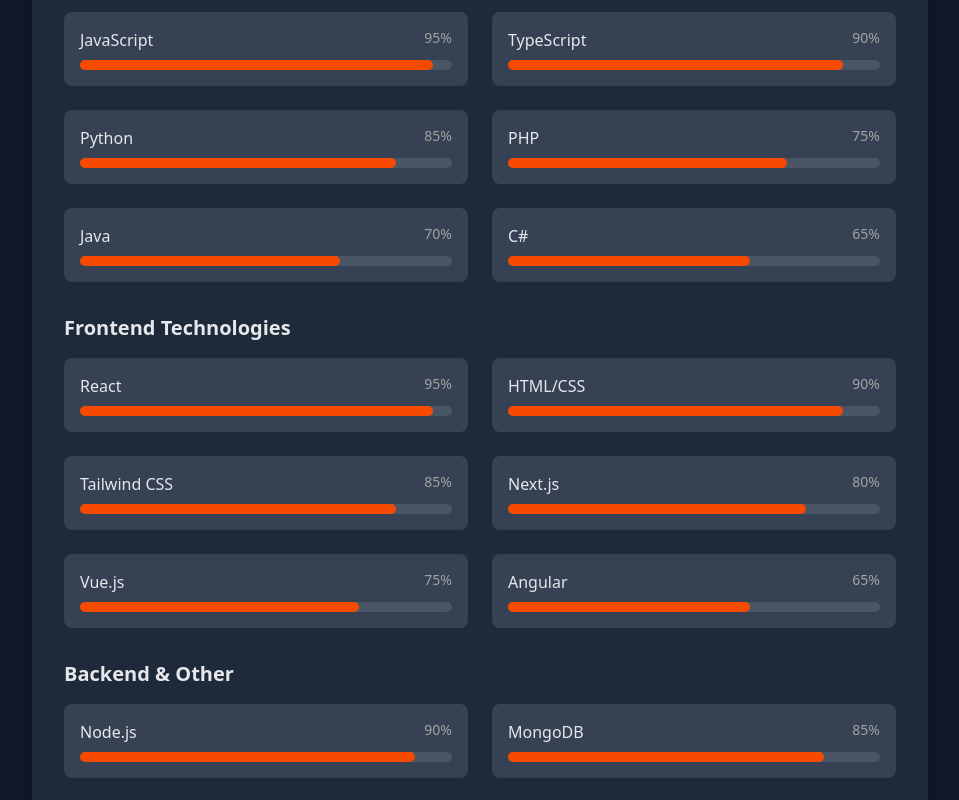
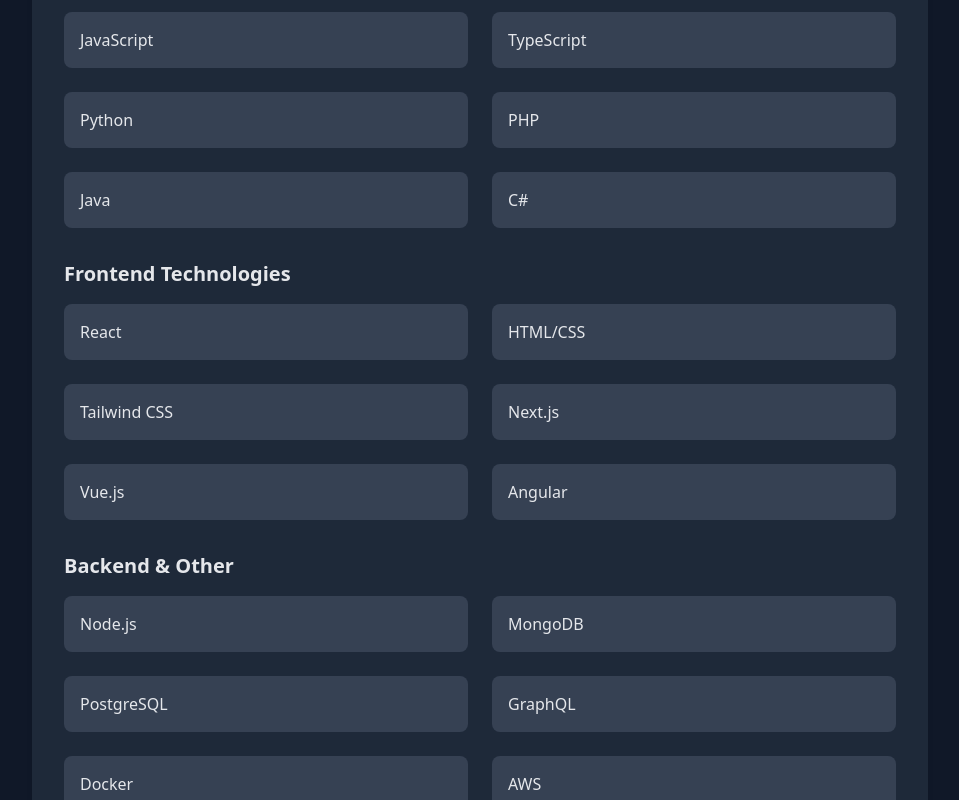
Before and after one commit to billy1479/Portfolio-React, a React (Create React App) app in the folder portfolio/: page / in a window 1280 px wide. Shown: the part 2080-2880 px from the top of the page, without its empty margins (288-1247 px from the left). Built offline with nearby package versions, Linux system fonts and the light colour scheme.

Commit message:
save point

```diff
--- a/portfolio/src/components/LanguagesSection.js
+++ b/portfolio/src/components/LanguagesSection.js
@@ -3,22 +3,6 @@
 
 const LanguagesSection = () => {
   const { programmingLanguages, frontendTechnologies, backendTechnologies } = skillsData;
-
-  // Component for skill bars
-  const SkillBar = ({ name, level }) => (
-    <div className="bg-gray-700 p-4 rounded-lg">
-      <div className="flex justify-between mb-2">
-        <h4 className="font-medium text-gray-200">{name}</h4>
-        <span className="text-sm text-gray-400">{level}%</span>
-      </div>
-      <div className="w-full bg-gray-600 rounded-full h-2.5">
-        <div
-          className="bg-orange-600 h-2.5 rounded-full"
-          style={{ width: `${level}%` }}
-        ></div>
-      </div>
-    </div>
-  );
 
   return (
     <section id="languages" className="max-w-4xl mx-auto mb-16 bg-gray-800 rounded-xl shadow-md overflow-hidden">
@@ -28,31 +12,31 @@
         {/* Programming Languages */}
         <div className="mb-8">
           <h3 className="text-xl font-bold mb-4 text-gray-200">Programming Languages</h3>
-          <div className="grid grid-cols-1 md:grid-cols-2 gap-6">
+          <ul className="grid grid-cols-1 md:grid-cols-2 gap-6">
             {programmingLanguages.map((skill, index) => (
-              <SkillBar key={index} name={skill.name} level={skill.level} />
+              <li key={index} className="bg-gray-700 p-4 rounded-lg font-medium text-gray-200">{skill.name}</li>
             ))}
-          </div>
+          </ul>
         </div>
 
         {/* Frontend Technologies */}
         <div className="mb-8">
           <h3 className="text-xl font-bold mb-4 text-gray-200">Frontend Technologies</h3>
-          <div className="grid grid-cols-1 md:grid-cols-2 gap-6">
+          <ul className="grid grid-cols-1 md:grid-cols-2 gap-6">
             {frontendTechnologies.map((skill, index) => (
-              <SkillBar key={index} name={skill.name} level={skill.level} />
+              <li key={index} className="bg-gray-700 p-4 rounded-lg font-medium text-gray-200">{skill.name}</li>
             ))}
-          </div>
+          </ul>
         </div>
 
         {/* Backend & Other */}
         <div>
           <h3 className="text-xl font-bold mb-4 text-gray-200">Backend & Other</h3>
-          <div className="grid grid-cols-1 md:grid-cols-2 gap-6">
+          <ul className="grid grid-cols-1 md:grid-cols-2 gap-6">
             {backendTechnologies.map((skill, index) => (
-              <SkillBar key={index} name={skill.name} level={skill.level} />
+              <li key={index} className="bg-gray-700 p-4 rounded-lg font-medium text-gray-200">{skill.name}</li>
             ))}
-          </div>
+          </ul>
         </div>
       </div>
     </section>
--- a/portfolio/src/data/skills.js
+++ b/portfolio/src/data/skills.js
@@ -1,27 +1,27 @@
 const skills = {
   programmingLanguages: [
-    { name: "JavaScript", level: 95 },
-    { name: "TypeScript", level: 90 },
-    { name: "Python", level: 85 },
-    { name: "PHP", level: 75 },
-    { name: "Java", level: 70 },
-    { name: "C#", level: 65 }
+    { name: "JavaScript"},
+    { name: "TypeScript" },
+    { name: "Python" },
+    { name: "PHP" },
+    { name: "Java" },
+    { name: "C#" }
   ],
   frontendTechnologies: [
-    { name: "React", level: 95 },
-    { name: "HTML/CSS", level: 90 },
-    { name: "Tailwind CSS", level: 85 },
-    { name: "Next.js", level: 80 },
-    { name: "Vue.js", level: 75 },
-    { name: "Angular", level: 65 }
+    { name: "React"},
+    { name: "HTML/CSS" },
+    { name: "Tailwind CSS" },
+    { name: "Next.js" },
+    { name: "Vue.js" },
+    { name: "Angular" }
   ],
   backendTechnologies: [
-    { name: "Node.js", level: 90 },
-    { name: "MongoDB", level: 85 },
-    { name: "PostgreSQL", level: 80 },
-    { name: "GraphQL", level: 75 },
-    { name: "Docker", level: 70 },
-    { name: "AWS", level: 65 }
+    { name: "Node.js" },
+    { name: "MongoDB" },
+    { name: "PostgreSQL" },
+    { name: "GraphQL" },
+    { name: "Docker" },
+    { name: "AWS" }
   ]
 };
 
```
